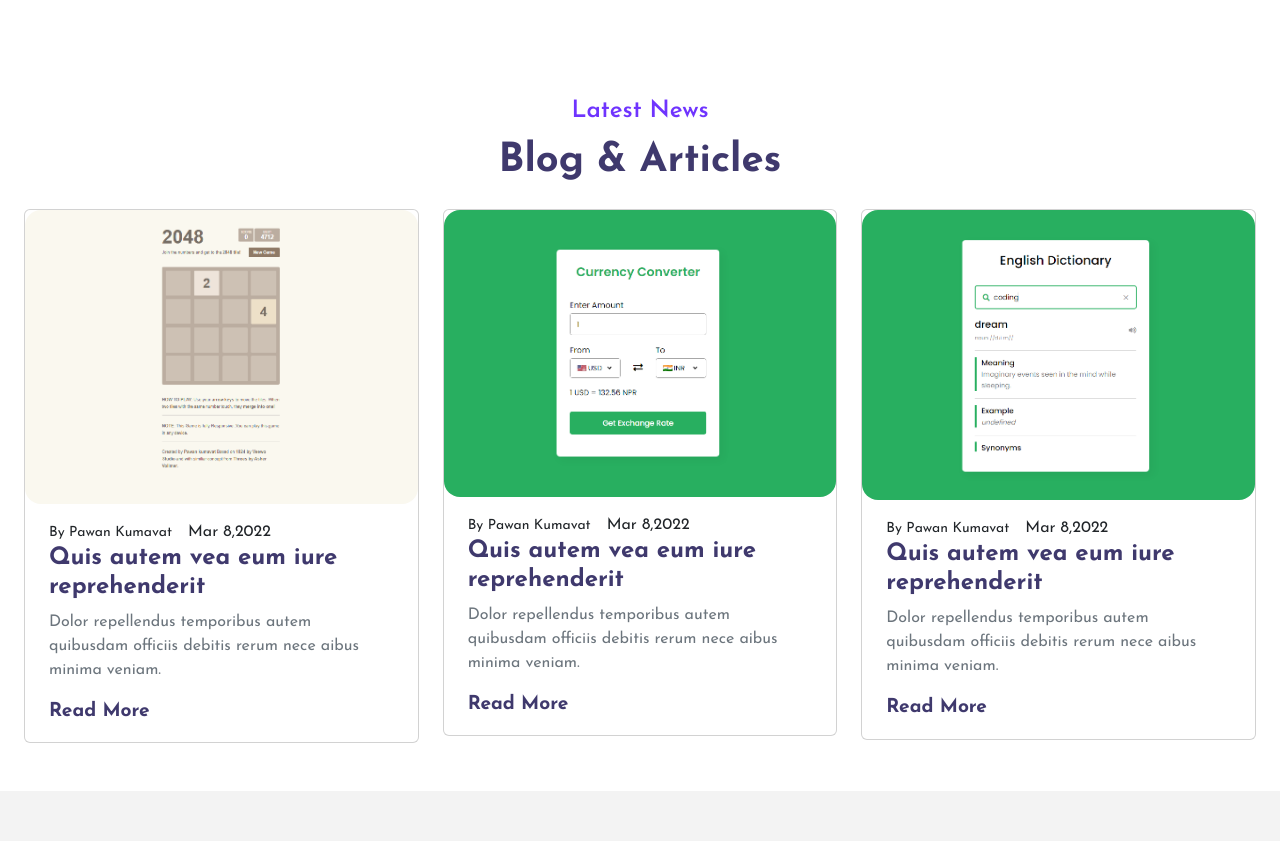
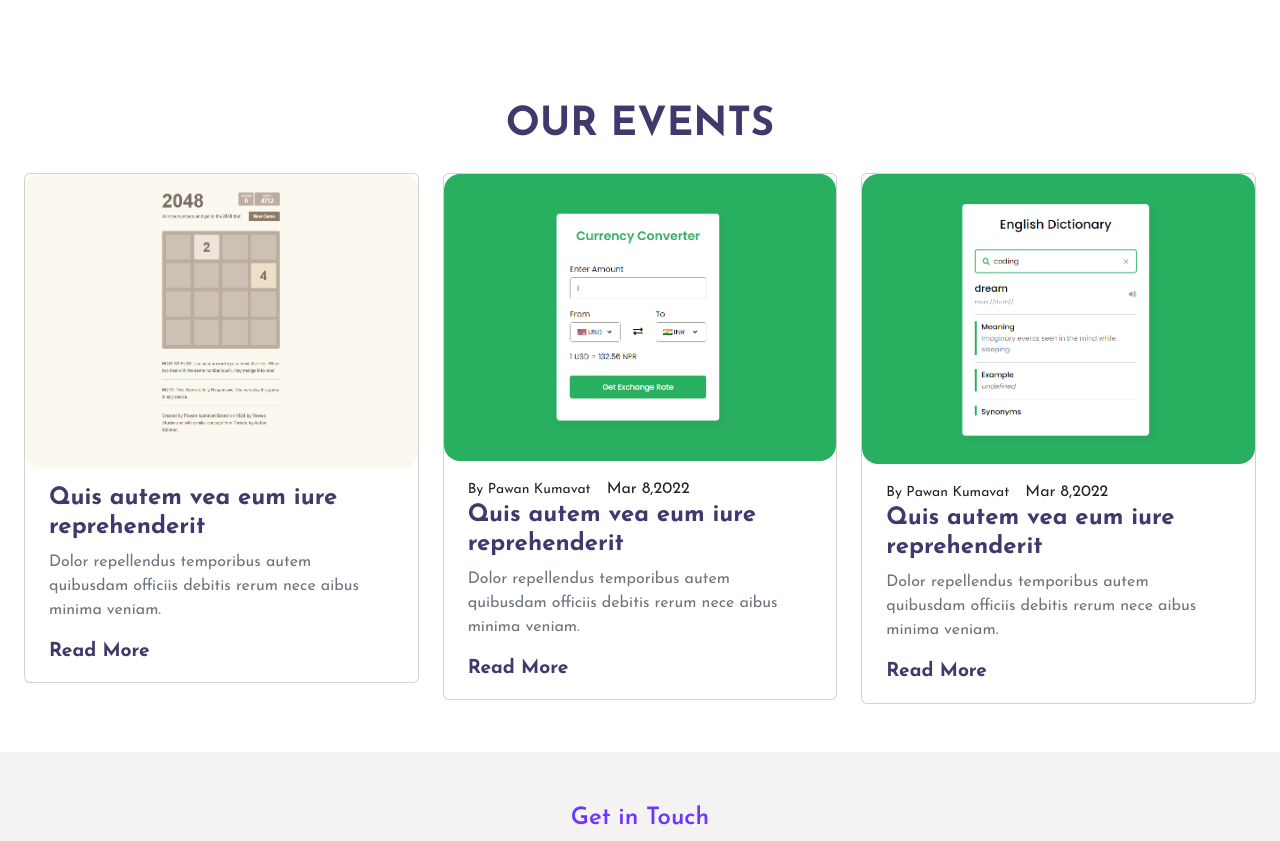
Before and after one commit to stutichaurasia3014/IEEE-JSS-Website, a plain HTML site: page ieee jss website/portfolio-website-main/index.html in a window 1280 px wide. Shown: the part 3466-4307 px from the top of the page. Drawn offline with nearby package versions, Linux system fonts and the light colour scheme.

Commit message:
Update index.html

```diff
--- a/ieee jss website/portfolio-website-main/index.html
+++ b/ieee jss website/portfolio-website-main/index.html
@@ -447,8 +447,8 @@
     <!-- Membership section starts -->
     <section class="Membership mt-5 pb-5" id="Membership">
       <div class="heading text-center pt-5">
-        <small>Latest News</small>
-        <h3>Blog & Articles</h3>
+<!--         <small>Latest News</small> -->
+        <h3>OUR EVENTS</h3>
       </div>
       <div class="row justify-content-evenly px-4 mt-4" data-aos="fade-up">
         <div class="blogpost col-md-4 col-10 mt-2 mt-md-0 game all">
@@ -459,8 +459,8 @@
               alt="..."
             />
             <div class="card-body px-4">
-              <small>By Pawan Kumavat</small
-              ><span class="ms-3">Mar 8,2022</span>
+<!--               <small>By Pawan Kumavat</small -->
+<!--               ><span class="ms-3">Mar 8,2022</span> -->
               <h4 class="card-title">
                 <a href="">Quis autem vea eum iure reprehenderit</a>
               </h4>
```
